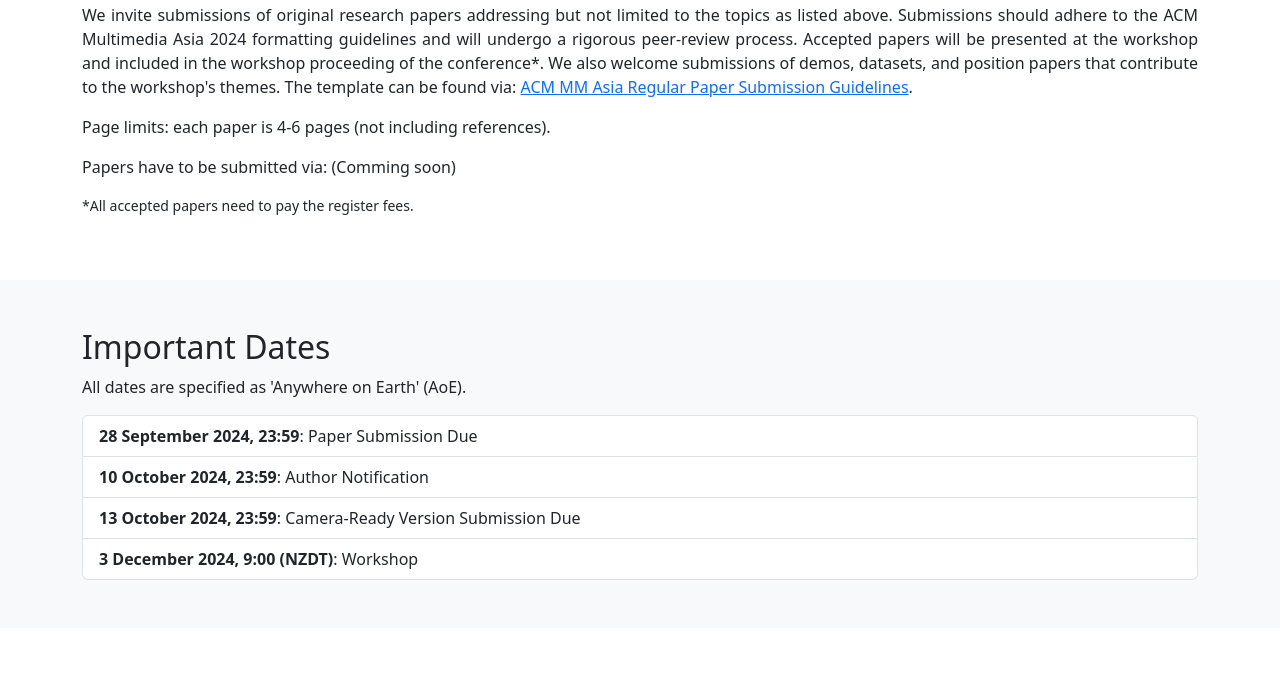
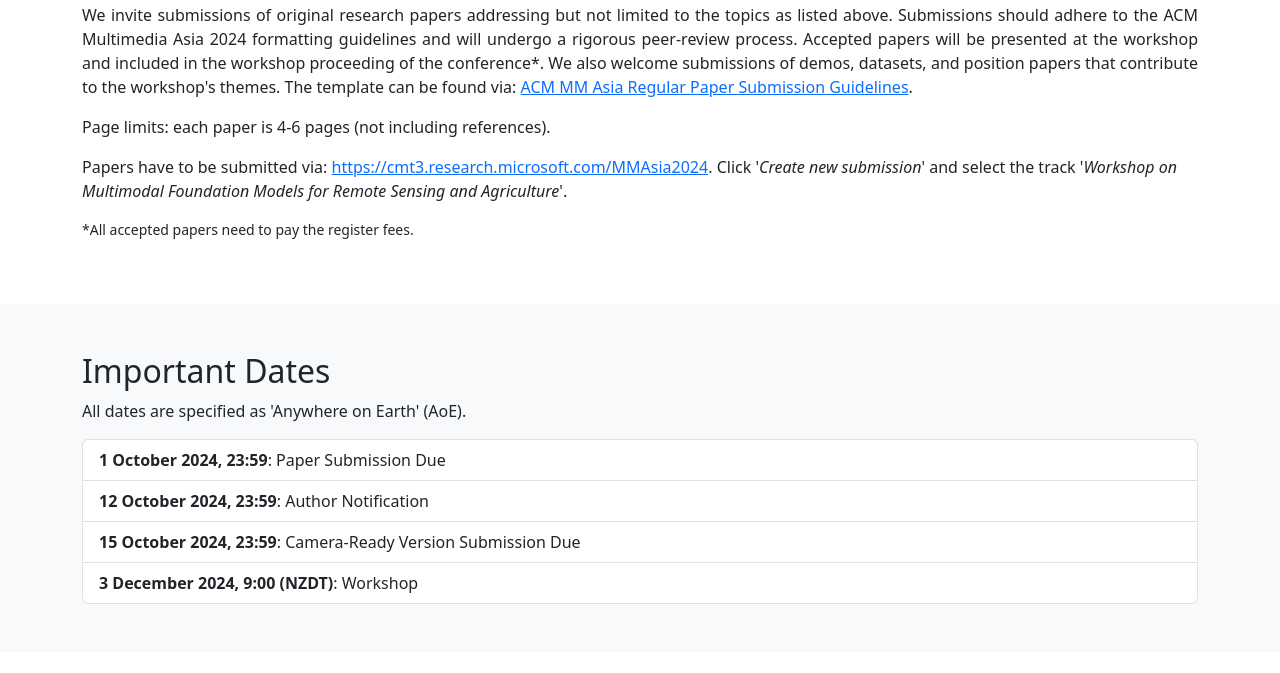
Before and after one commit to mfm-rsag/mfm-rsag, a plain HTML site: page index.html in a window 1280 px wide. Shown: the part 1584-2257 px from the top of the page. Drawn offline with nearby package versions, Linux system fonts and the light colour scheme.

Commit message:
Update index.html

```diff
--- a/index.html
+++ b/index.html
@@ -116,7 +116,7 @@
             <h2>Paper Submission</h2>
             <p style="text-align: justify;">We invite submissions of original research papers addressing but not limited to the topics as listed above. Submissions should adhere to the ACM Multimedia Asia 2024 formatting guidelines and will undergo a rigorous peer-review process. Accepted papers will be presented at the workshop and included in the workshop proceeding of the conference*. We also welcome submissions of demos, datasets, and position papers that contribute to the workshop's themes. The template can be found via: <a href="https://mmasia2024.org/call_for_regular.html" target="_blank">ACM MM Asia Regular Paper Submission Guidelines</a>.</p>
             <p>Page limits: each paper is 4-6 pages (not including references). </p>
-            <p>Papers have to be submitted via: (Comming soon)</p>
+            <p>Papers have to be submitted via: <a href="https://cmt3.research.microsoft.com/MMAsia2024" target="_blank">https://cmt3.research.microsoft.com/MMAsia2024</a>. Click '<em>Create new submission</em>' and select the track '<em>Workshop on Multimodal Foundation Models for Remote Sensing and Agriculture</em>'.</p>
             <p style="font-size: 14px; margin-top: 5px;">*All accepted papers need to pay the register fees. </p>
         </div>
     </section>
@@ -128,13 +128,13 @@
             <p>All dates are specified as 'Anywhere on Earth' (AoE).</p>
             <ul class="list-group">
                 <li class="list-group-item">
-                    <strong>28 September 2024, 23:59</strong>: Paper Submission Due
+                    <strong>1 October 2024, 23:59</strong>: Paper Submission Due
                 </li>
                 <li class="list-group-item">
-                    <strong>10 October 2024, 23:59</strong>: Author Notification
+                    <strong>12 October 2024, 23:59</strong>: Author Notification
                 </li>
                 <li class="list-group-item">
-                    <strong>13 October 2024, 23:59</strong>: Camera-Ready Version Submission Due
+                    <strong>15 October 2024, 23:59</strong>: Camera-Ready Version Submission Due
                 </li>
                 <li class="list-group-item">
                     <strong>3 December 2024, 9:00 (NZDT)</strong>: Workshop
@@ -167,7 +167,7 @@
             </ul>
         </div>
     </section>
-
+    <!--
     <section id="keynote-speaker" class="py-5 bg-light">
         <div class="container">
             <h2 class="text-center mb-4">Keynote Speaker</h2>
@@ -182,6 +182,7 @@
             </div>
         </div>
     </section>
+-->
 
 
     <section id="organizers" class="py-5">
```
